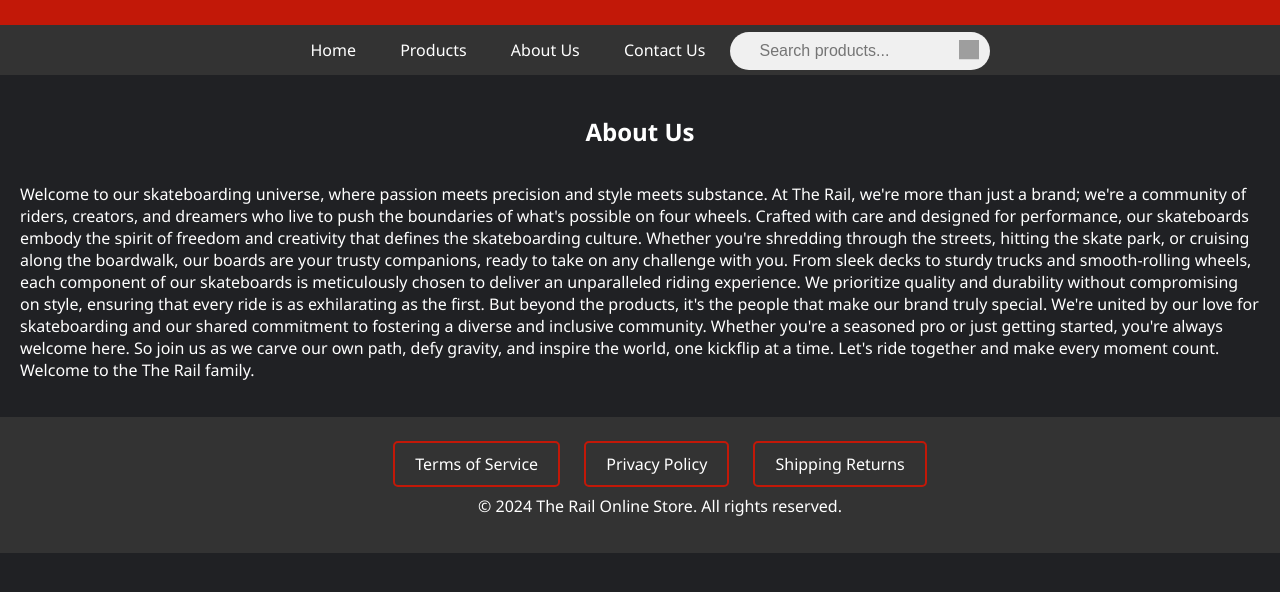
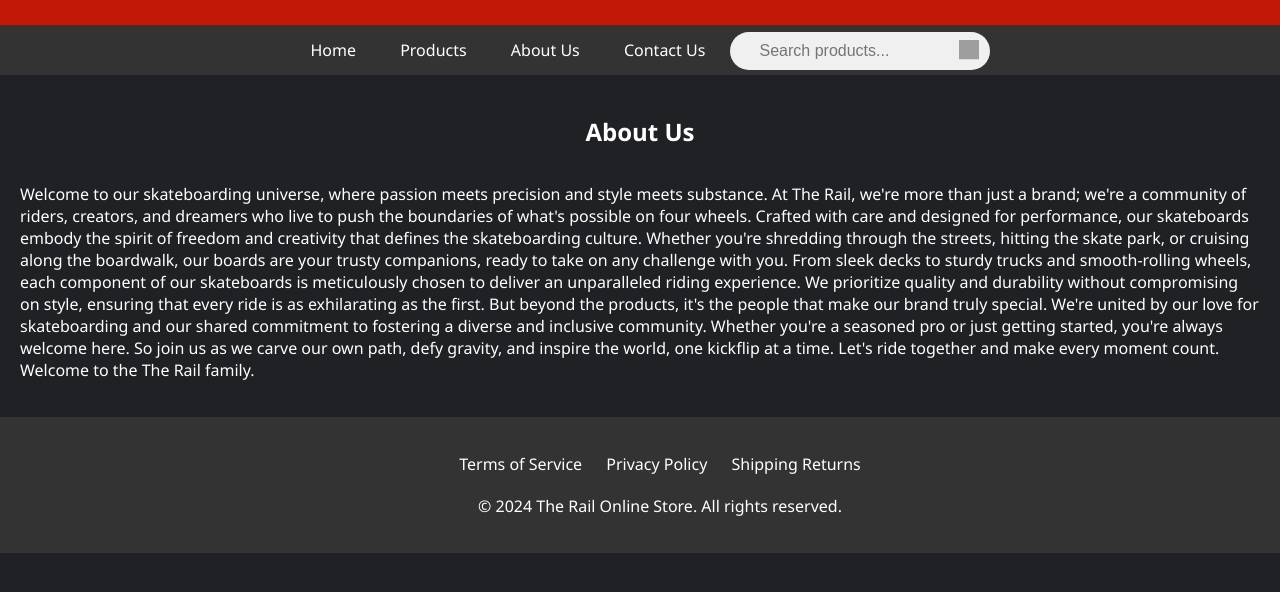
Before and after one commit to abigailfereras/uhh, a plain HTML site: page aboutUs.html in a window 1280 px wide. Shown: the part 124-716 px from the top of the page. Drawn offline with Linux system fonts and the light colour scheme; grey boxes are pictures that could not be loaded.

Commit message:
Update aboutUs.html

```diff
--- a/aboutUs.html
+++ b/aboutUs.html
@@ -347,9 +347,9 @@
 </section>
 <footer style="background-color: #333; color: #ffffff; padding: 20px; text-align: center; bottom: 0; width: 100%;">
     <ul>
-        <li><a href="#Terms of Service">Terms of Service</a></li>
-        <li><a href="#Privacy Policy">Privacy Policy</a></li>
-	<li><a href="#Shipping Returns">Shipping Returns</a></li>
+        <li>Terms of Service</li>
+        <li>Privacy Policy</li>
+	<li>Shipping Returns</li>
     </ul>
     <p style="margin-top: 20px;">&copy; 2024 The Rail Online Store. All rights reserved.</p>
 </footer>
```
